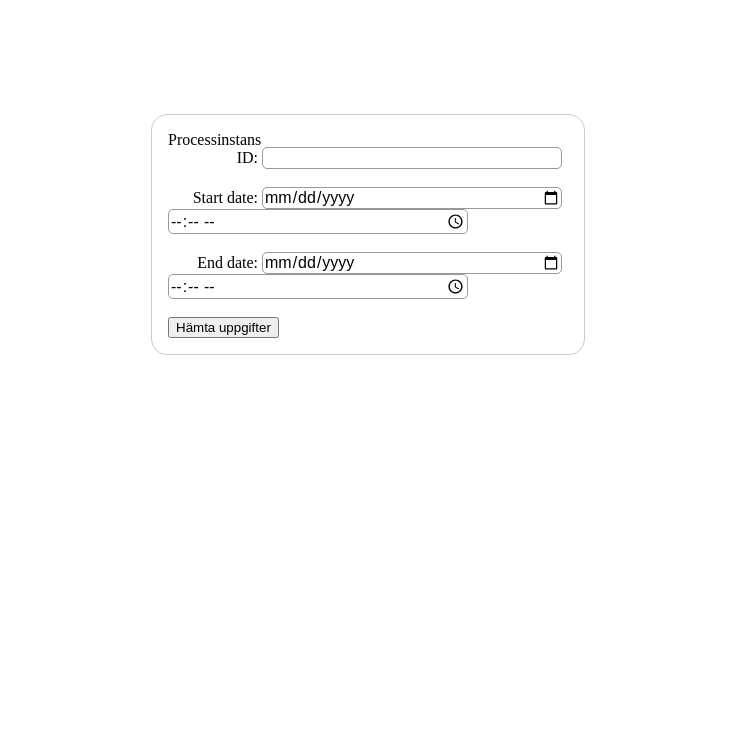
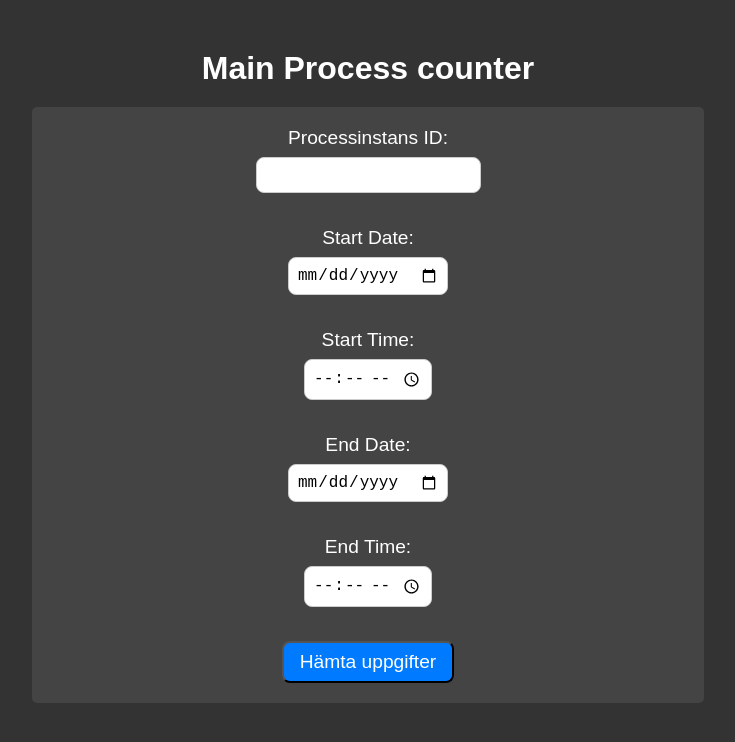
Before and after one commit to KristofferHogberg/Camunda_Process_Counter, a plain HTML site: page counter.html in a window 1280 px wide. Shown: the whole page, without its empty margins (272-1007 px from the left). Drawn offline with Linux system fonts and the light colour scheme; files that its build step writes are made by us from their sources.

Commit message:
Add files via upload
Signed-off-by: Ivan-Rugambwa <93324218+Ivan-Rugambwa@users.noreply.github.com>

```diff
--- a/counter.html
+++ b/counter.html
@@ -2,34 +2,35 @@
 <html>
 
 <head>
-    <link rel="stylesheet" href="/style.css" />
-    <meta name="viewport" content="width=device-width, initial-scale=1.0" />
     <title>Camunda API-formulär</title>
+    <link rel="stylesheet" type="text/css" href="style.css">
+
 </head>
 
 <body>
-    <div class="heading">
-        <h3>Main Process Counter</h3>
-      </div>
-    <div  class="container-form">
+    <h1>Main Process counter</h1>
     <form onsubmit="event.preventDefault(); submitForm();">
         <label for="processInstanceId">Processinstans ID:</label>
         <input type="text" id="processInstanceId" name="processInstanceId"><br><br>
-        <label for="start-date">Start date:</label>
-        <input type="date" id="start-date" name="start_date" />
-        <input type="time" id="start-time" name="start_time" /><br /><br />
-        <label for="end-date">End date:</label>
-        <input type="date" id="end-date" name="end_date" />
-        <input type="time" id="end-time" name="end_time" /><br /><br />
+
+        <label for="startDate">Start Date:</label>
+        <input type="date" id="startDate" name="startDate"><br><br>
+
+        <label for="startTime">Start Time:</label>
+        <input type="time" id="startTime" name="startTime"><br><br>
+
+        <label for="endDate">End Date:</label>
+        <input type="date" id="endDate" name="endDate"><br><br>
+
+        <label for="endTime">End Time:</label>
+        <input type="time" id="endTime" name="endTime"><br><br>
 
         <button type="submit">Hämta uppgifter</button>
     </form>
-</div>
 
     <div id="result"></div>
 
     <script src="script.js"> </script>
-    <script src="date.js"> </script>
 </body>
 
 </html>
--- a/script.js
+++ b/script.js
@@ -1,21 +1,38 @@
 function submitForm() {
     const processInstanceId = document.getElementById("processInstanceId").value;
-    const apiUrl = `https://84f8-83-233-216-66.eu.ngrok.io/_count`;
+    const startDate = document.getElementById("startDate").value;
+    const startTime = document.getElementById("startTime").value;
+    const endDate = document.getElementById("endDate").value;
+    const endTime = document.getElementById("endTime").value;
 
-    function requestBody(id) {
-        console.log(id);
+    const startTimestamp = new Date(startDate + " " + startTime).toISOString();
+    const endTimestamp = new Date(endDate + " " + endTime).toISOString();
+
+    const apiUrl = `https://5961-193-14-79-226.eu.ngrok.io/_count`;
+
+    function requestBody(id, start, end) {
+        console.log(id, start, end);
         let payload = {
             "query": {
                         "bool": {
                             "must": [
                                 {
                                     "regexp": {
-                                "bpmnProcessId": id
+                                        "bpmnProcessId": "Process_.*"
                                     }
                                 },
                                 {
                                     "wildcard": {
                                         "_index": "operate-list-view-8.1.0_"
+                                    }
+                                },
+                                {
+                                    "range": {
+                                        "startDate": {
+                                            "gte": "2023-03-01",
+                                            "lte": "2024-01-01T00:00:00.000+0000",
+                                            "format": "date_time || date"
+                                        }
                                     }
                                 }
                             ]
@@ -32,7 +49,7 @@ function submitForm() {
     document.getElementById("result").innerHTML = "";
     const requests = processInstanceIds.map((processInstanceId) => {
         const url = apiUrl;
-        const body = requestBody(processInstanceId);
+        const body = requestBody(processInstanceId, startTimestamp, endTimestamp);
         console.log("body " + body);
         return fetch(url, {
             method: 'POST',
--- /dev/null
+++ b/style.css
@@ -0,0 +1,53 @@
+/* Style for labels */
+label {
+    display: block;
+    font-size: 1.2rem;
+    margin-bottom: 0.5rem;
+  }
+
+  /* Style for inputs */
+  input[type="text"],
+  input[type="date"],
+  input[type="time"] {
+    padding: 0.5rem;
+    border-radius: 0.5rem;
+    border: 1px solid #ccc;
+    font-size: 1rem;
+    margin-bottom: 1rem;
+  }
+
+  /* Style for button */
+  button[type="submit"] {
+    background-color: #007bff;
+    color: #fff;
+    padding: 0.5rem 1rem;
+    border-radius: 0.5rem;
+    font-size: 1.2rem;
+    cursor: pointer;
+  }
+
+  /* Style for result section */
+  #result {
+    margin-top: 1rem;
+    font-size: 1.2rem;
+  }
+  body {
+    background-color: #333333;
+    font-family: Arial, sans-serif;
+    color: #ffffff;
+  }
+
+  form {
+    width: 50%;
+    margin: 0 auto;
+    text-align: center;
+    padding: 20px;
+    background-color: #444444;
+    border-radius: 5px;
+  }
+
+  h1 {
+    text-align: center;
+    margin-top: 50px;
+    margin-bottom: 20px;
+  }
```
Lines whose indentation alone changed are shown as unchanged.
